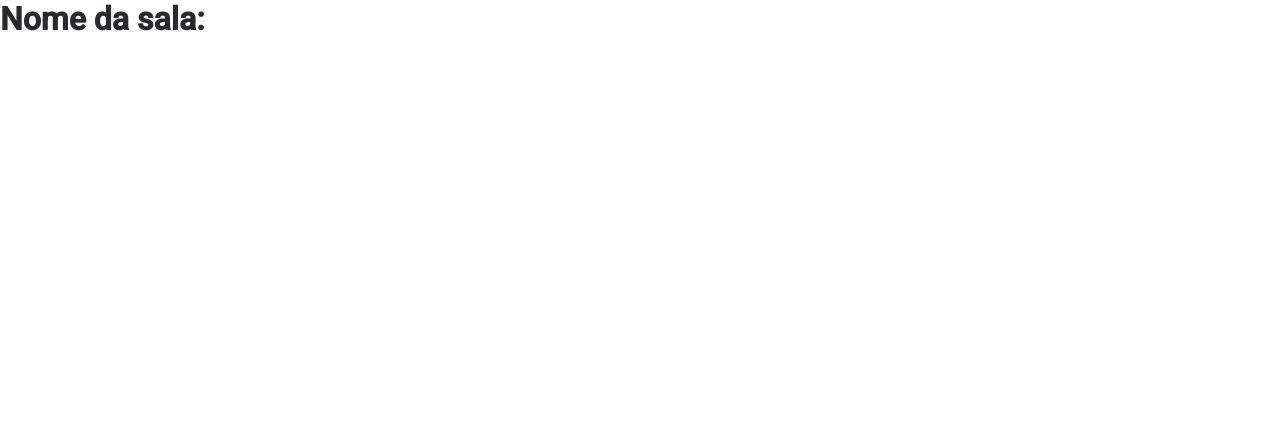
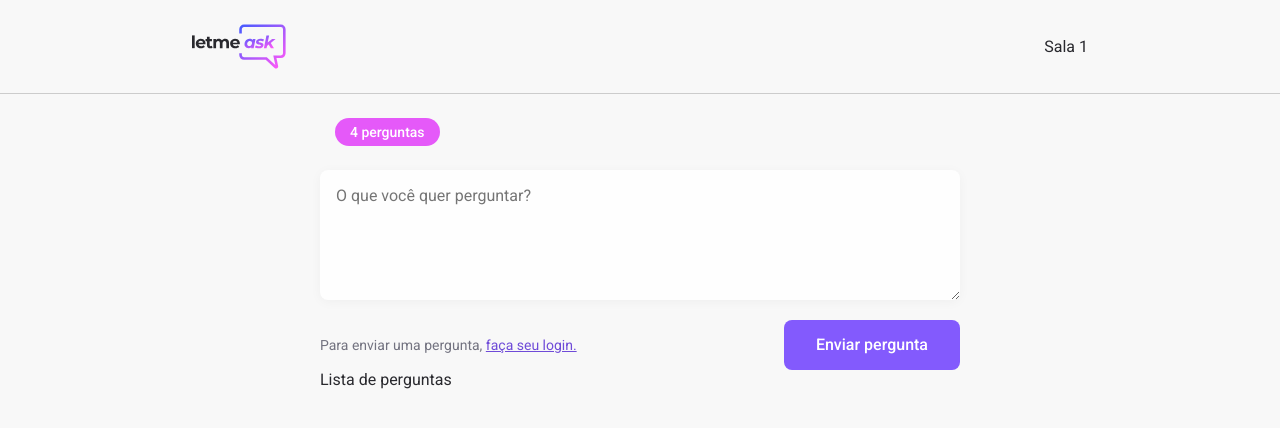
Before and after one commit to mvurban/RocketSeat-LetMeAsk, a React (Create React App) app: page /Room/1 in a window 1280 px wide. Shown: the top 428 px of the page. Built offline with nearby package versions, Linux system fonts and the light colour scheme; no server answers; the database is empty.

Commit message:
iniciando o desenvolvimento de uma nova sala.

```diff
--- a/src/pages/Room.tsx
+++ b/src/pages/Room.tsx
@@ -1,6 +1,9 @@
-import { useState } from "react";
+import { FormEvent, useState } from "react";
 import { useParams } from "react-router-dom";
+import { Button } from "../components/Button";
 import { useRoom } from "../domain/Room";
+import '../styles/room.scss';
+import logo from './assets/images/logo.svg'
 
 export function Room(){
 
@@ -12,8 +15,8 @@ export function Room(){
       try {
          setNameToRoom(idRoom);
       }
-      catch (e) {
-         alert(e)
+      catch (error) {
+         alert(error)
       }
    }
 
@@ -26,13 +29,47 @@ export function Room(){
          if (room){
             setRoomName(room?.title)
          }
-      } catch (e) {
-         alert(e)
+      } catch (error) {
+         alert(error)
       }
    }
 
+   function handleSendQuestion(event:FormEvent) {
+      event.preventDefault();
+   }
 
    return(
-      <h1>Nome da sala: {roomName}</h1>
+
+      <div className="page-container">
+         <header>
+            <img src={logo} alt="logo"></img>
+            <span>Sala {idRoom}</span>
+         </header>
+         <main>
+            <div className="room-title">
+               <h1>{roomName}</h1>
+               <span>4 perguntas</span>
+            </div>
+            <form onSubmit={handleSendQuestion}>
+               <textarea
+                  placeholder="O que você quer perguntar?"
+               >
+               </textarea>
+               <div className="form-footer">
+                  <span>Para enviar uma pergunta, <button type="submit">faça seu login.</button></span>
+                  <Button type="submit">Enviar pergunta</Button>
+               </div>
+            </form>
+
+            <section>
+               <span>Lista de perguntas</span>
+            </section>
+
+
+         </main>
+
+      </div>
+
+
    );
 }
--- a/src/styles/global.scss
+++ b/src/styles/global.scss
@@ -5,7 +5,7 @@
 }
 
 body{
-    background-color: #fff;
+    background-color: #f8f8f8;
     color: #29292e;
 }
 
--- /dev/null
+++ b/src/styles/room.scss
@@ -0,0 +1,75 @@
+
+.page-container{
+
+   header{
+
+      display: flex;
+      width: 100%;
+      justify-content: space-between;
+      align-items: center;
+      border-bottom: 1px solid #ccc;
+      padding: 24px 15%;
+
+      >img{
+         max-height: 45px;
+      }
+   }
+
+   main{
+      width: 100%;
+      padding: 24px 25%;
+   }
+
+   .room-title{
+      display: flex;
+      width: 100%;
+      align-items: center;
+      margin-bottom: 24px;
+
+      >h1 {
+         padding-right: 15px;
+      }
+      >span {
+         border-radius: 999px;
+         background: #E559F9;
+         color: #fff;
+         font: 500 14px 'Roboto', sans-serif;
+         padding: 6px 15px;
+      }
+   }
+
+   form {
+      textarea{
+         width: 100%;
+         background-color: #fefefe;
+         border: 0;
+         min-height: 130px;
+         padding: 16px;
+         border-radius: 8px;
+         box-shadow: 0 2px 12px  rgba(0,0,0,0.04);
+         resize: vertical;
+      }
+      .form-footer{
+         display: flex;
+         justify-content: space-between;
+         align-items: center;
+         padding-top: 16px;
+
+         span{
+            font-size: 14px;
+            color: #737380;
+
+            button{
+               border: 0;
+               background: transparent;
+               font-size: inherit;
+               color: #6F4BD8;
+               text-decoration: underline;
+               cursor: pointer;
+            }
+         }
+      }
+   }
+
+
+}
```
Also changed, not shown: src/components/RoomCode.tsx (added, +7 -0 lines).
